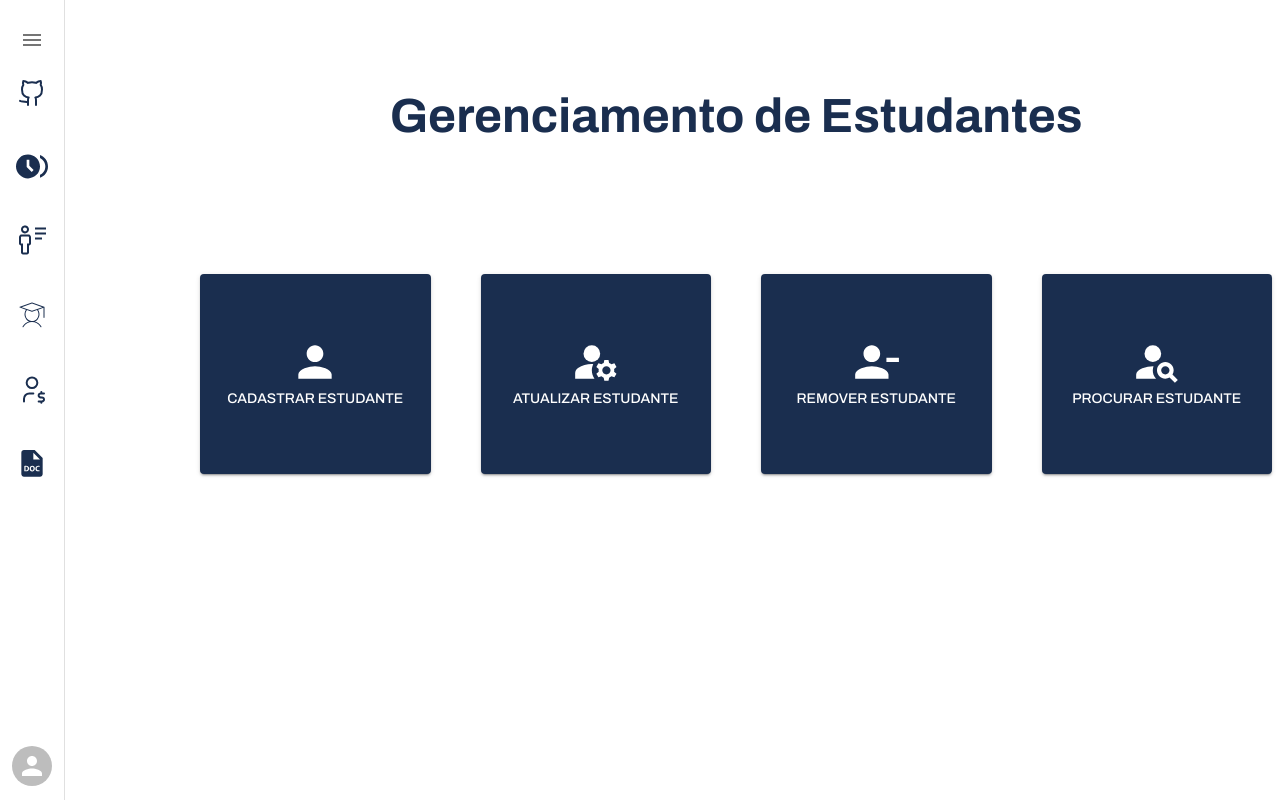
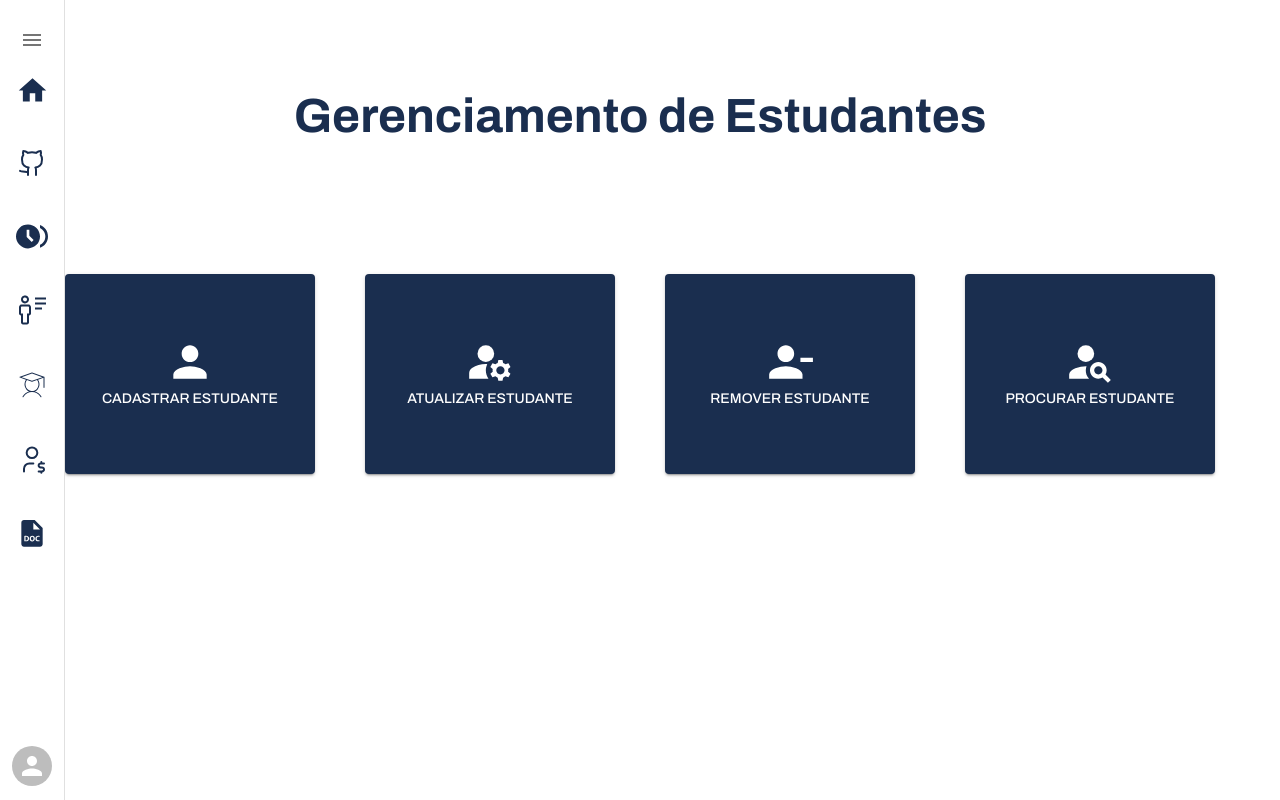
Before and after one commit to iShouldz/GELMTS, a React (Vite) app: page /estudantes in a window 1280 px wide. Built offline with nearby package versions, Linux system fonts and the light colour scheme.

Commit message:
FIX: Pequeno ajuste e adicionando home icon

```diff
--- a/src/components/Header/Header.jsx
+++ b/src/components/Header/Header.jsx
@@ -5,6 +5,7 @@ import ItemSideBar from "../ItemSideBar/ItemSideBar";
 import styles from "./header.module.css";
 import Avatar from "@mui/material/Avatar";
 import MenuIcon from "@mui/icons-material/Menu";
+import HomeIcon from "@mui/icons-material/Home";
 import gerenciarProjeto from "../../assets/icon-sidebar/gerenciar-projeto.svg";
 import gerenciarBolsa from "../../assets/icon-sidebar/gerenciar-bolsa.svg";
 import gerenciarEstudantes from "../../assets/icon-sidebar/gerenciar-estudante.svg";
@@ -13,6 +14,7 @@ import gerenciarReuniao from "../../assets/icon-sidebar/gerenciar-reuniao.svg";
 import gerenciarDocs from "../../assets/icon-sidebar/gerenciar-docs.svg";
 import { useNavigate } from "react-router-dom";
 import { useState } from "react";
+import ButtonGerenciamento from "../UI/ButtonGerenciamento/ButtonGerenciamento";
 
 const Header = () => {
   const navigate = useNavigate();
@@ -35,6 +37,9 @@ const Header = () => {
             justifyContent: "center",
           }}
         >
+          <Button onClick={() => navigate('/')}>
+            {<HomeIcon sx={{ fontSize: 33 }}/>}
+          </Button>
           <ItemSideBar img={gerenciarProjeto} url={"projeto"} />
           <ItemSideBar img={gerenciarReuniao} url={"reunião"} />
           <ItemSideBar img={gerenciarOrientador} url={"orientadores"} />
--- a/src/pages/Estudantes/estudantes.module.css
+++ b/src/pages/Estudantes/estudantes.module.css
@@ -1,5 +1,4 @@
 .estudantesContainer{
-    margin-left: 15vw;
     display: flex;
     flex-direction: column;
     gap: 50px;
```
